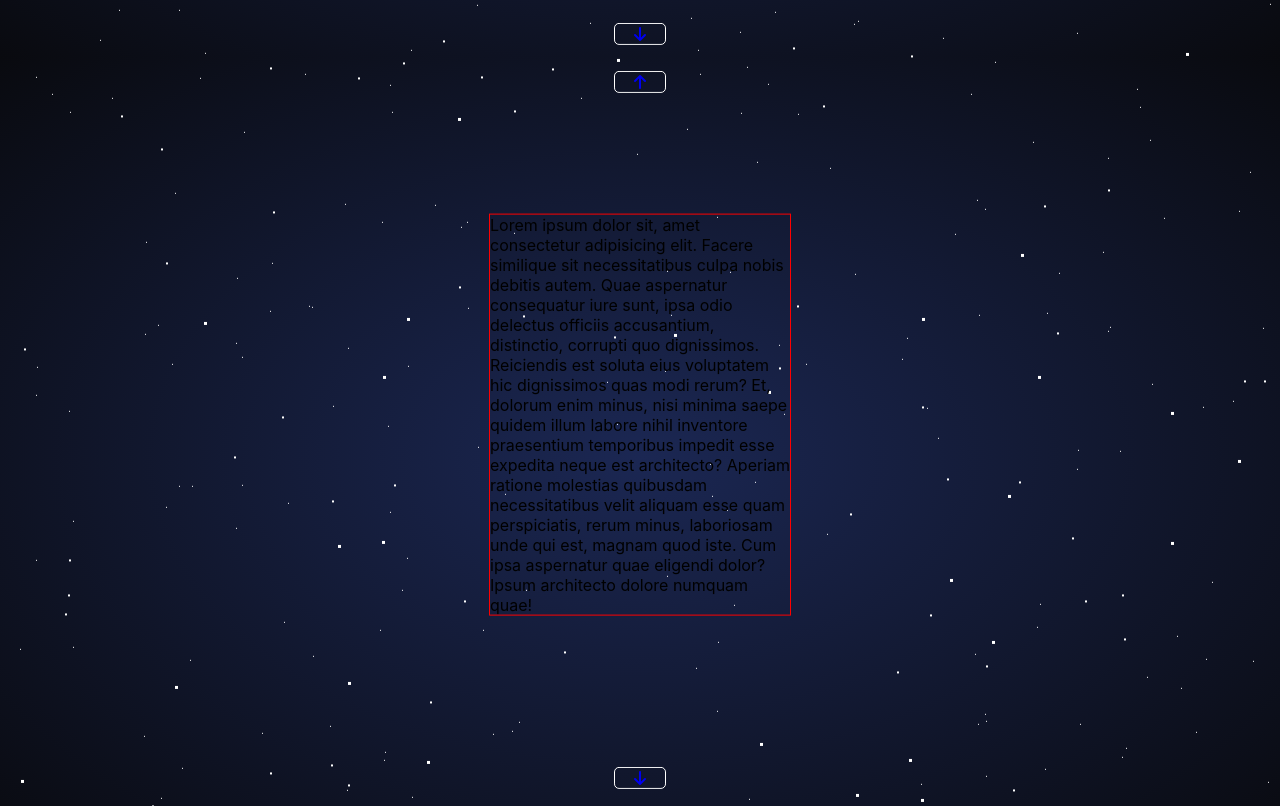
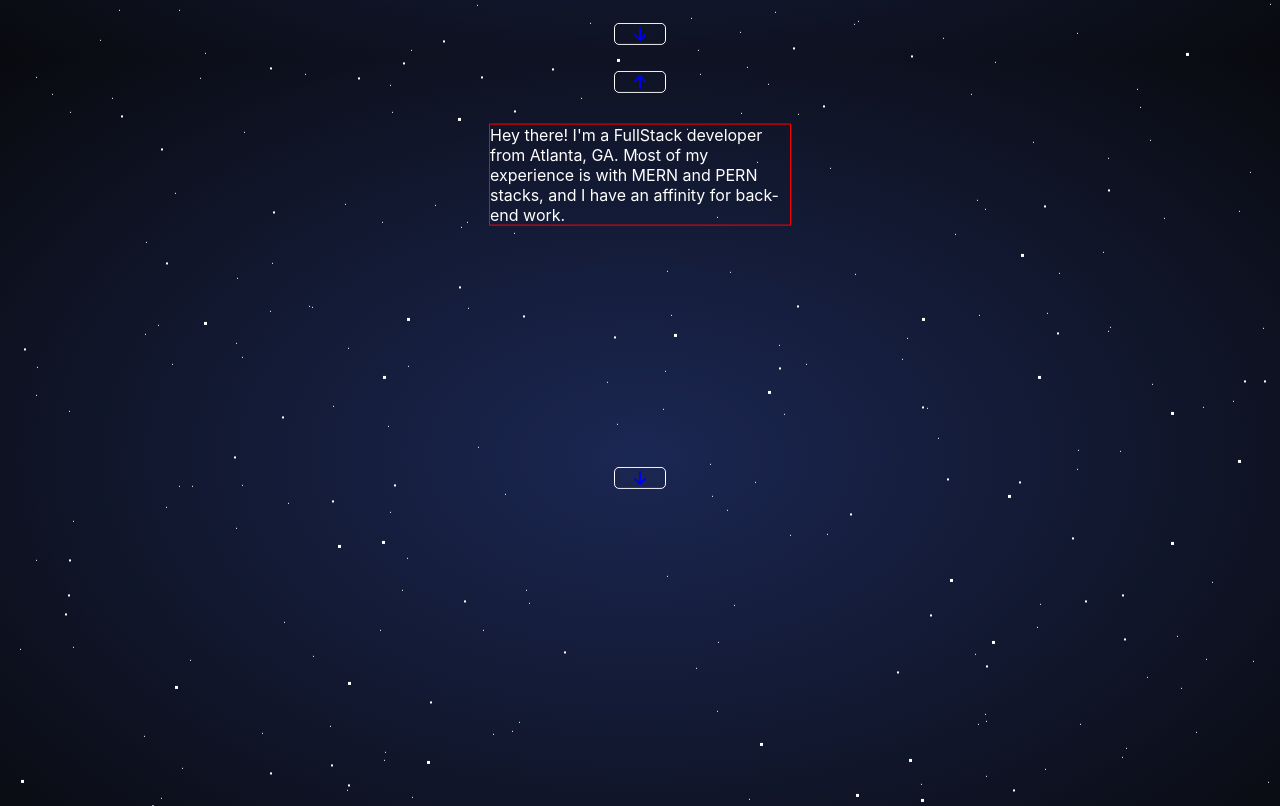
Before and after one commit to Furrj/PortfolioFrontEnd, a React (Create React App) app: page / in a window 1280 px wide. Shown: the part 743-1549 px from the top of the page. Built offline with nearby package versions, Linux system fonts and the light colour scheme.

Commit message:
about box

```diff
--- a/src/views/Home.module.css
+++ b/src/views/Home.module.css
@@ -62,6 +62,7 @@ img {
   width: 300px;
   align-self: center;
   transform: translateY(30%);
+  color: white;
 }
 
 /* SKILLS */
--- a/src/views/Home.tsx
+++ b/src/views/Home.tsx
@@ -56,17 +56,9 @@ const Home: React.FC = () => {
           </div>
         </a>
         <div className={styles.aboutBox}>
-          Lorem ipsum dolor sit, amet consectetur adipisicing elit. Facere
-          similique sit necessitatibus culpa nobis debitis autem. Quae
-          aspernatur consequatur iure sunt, ipsa odio delectus officiis
-          accusantium, distinctio, corrupti quo dignissimos. Reiciendis est
-          soluta eius voluptatem hic dignissimos quas modi rerum? Et, dolorum
-          enim minus, nisi minima saepe quidem illum labore nihil inventore
-          praesentium temporibus impedit esse expedita neque est architecto?
-          Aperiam ratione molestias quibusdam necessitatibus velit aliquam esse
-          quam perspiciatis, rerum minus, laboriosam unde qui est, magnam quod
-          iste. Cum ipsa aspernatur quae eligendi dolor? Ipsum architecto dolore
-          numquam quae!
+          Hey there! I'm a FullStack developer from Atlanta, GA. Most of my
+          experience is with MERN and PERN stacks, and I have an affinity for
+          back-end work.
         </div>
         <a href="#skills" className={styles.scrollDownBox2}>
           <div>
```
